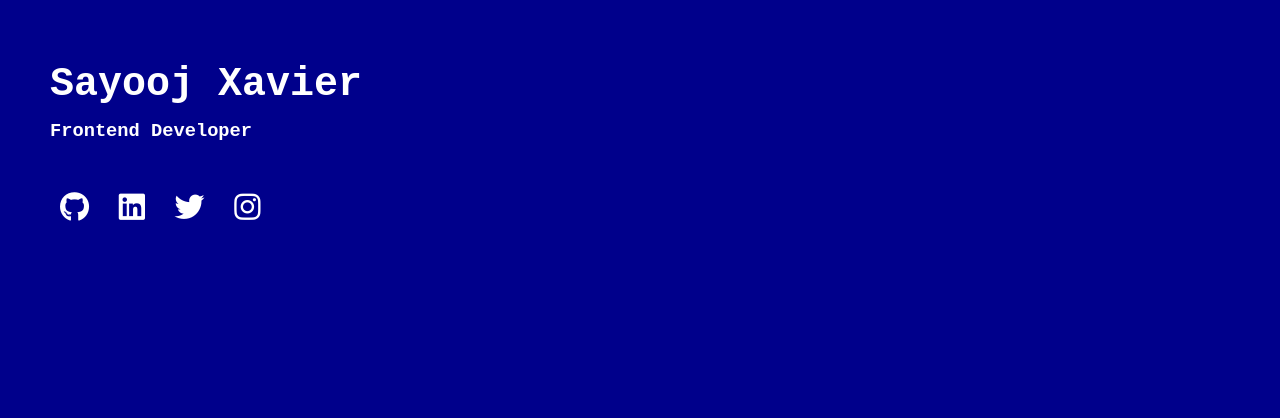
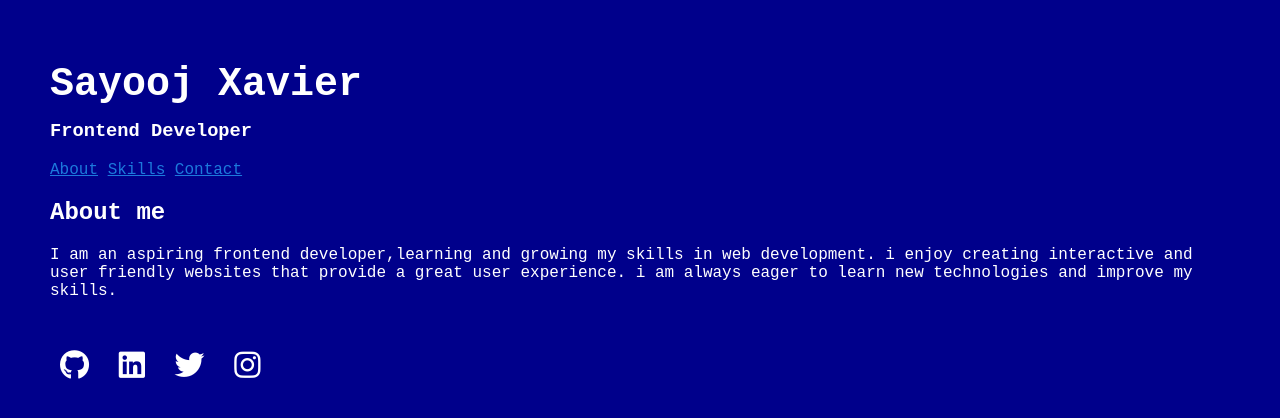
Before and after one commit to SJXVR/portforlio-site, a plain HTML site: page index.html in a window 1280 px wide. Drawn offline with Linux system fonts and the light colour scheme.

Commit message:
updated index.html and style.css

```diff
--- a/index.html
+++ b/index.html
@@ -11,6 +11,18 @@
     <div class="profile">
     <h1>Sayooj Xavier</h1>
     <h3>Frontend Developer</h3>
+    <nav>
+        <a href="#about">About</a>
+        <a href="#skills">Skills</a>
+        <a href="#contact">Contact</a>
+    </nav>
+    <section id="about">
+        <h2>About me</h2>
+        <p>I am an aspiring frontend developer,learning and growing my skills in web development.
+           i enjoy creating interactive and user friendly websites that provide a great user experience.
+           i am always eager to learn new technologies and improve my skills.
+        </p>
+    </section>
     </div>
     <div class="social-icons">
         <a href="https://github.com/sjxvr" target="_blank"><i class="fab fa-github"></i></a>
--- a/style.css
+++ b/style.css
@@ -25,3 +25,6 @@ h1 {
     margin: 0px 10px;
     font-size: 30px;
 }
+a {
+    color: rgb(28, 121, 220);
+}
```
